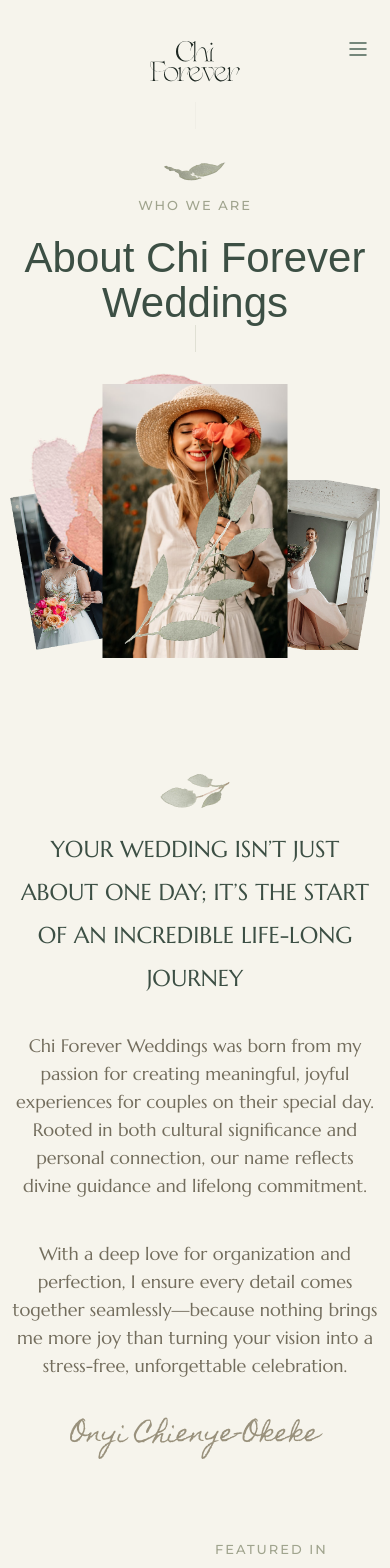
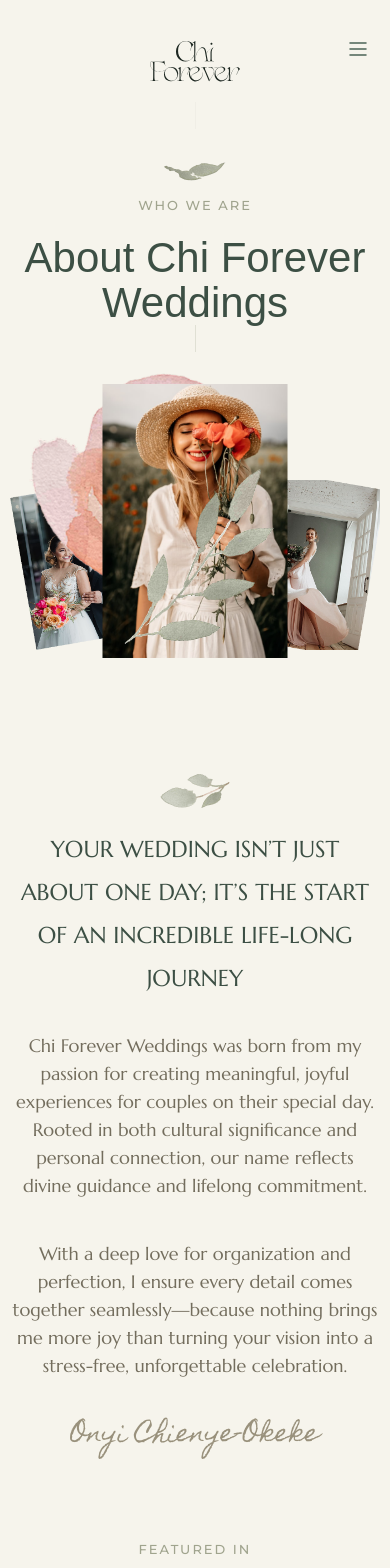
Before and after one commit to Nwife/chiforever, a Next.js app: page /about-us in a window 390 px wide. Shown: the top 1568 px of the page. Built offline with nearby package versions, Linux system fonts and the light colour scheme; a web font is replaced by a local one.

Commit message:
ft: about us fix

```diff
--- a/src/app/about-us/page.tsx
+++ b/src/app/about-us/page.tsx
@@ -10,7 +10,7 @@ const Divider = () => <div className="h-10 w-px bg-[#a0a48e80]" />;
 const About = () => {
   return (
     <main>
-      <section className="max-w-[1200px] mx-auto pt-16 pb-[140px] px-2.5 sm:px-5 2xl:px-0">
+      <section className="max-w-[1200px] mx-auto pt-16 pb-[140px] px-2.5 sm:px-5 2xl:px-0 overflow-hidden">
         <div>
           <motion.div
             initial={{ opacity: 0, y: -10 }}
@@ -19,7 +19,13 @@ const About = () => {
             viewport={{ once: true }}
             className="flex justify-center"
           >
-            <Image src="/svgs/leaflet.svg" width={62} height={19} loading="eager" alt="leaf" />
+            <Image
+              src="/svgs/leaflet.svg"
+              width={62}
+              height={19}
+              loading="eager"
+              alt="leaf"
+            />
           </motion.div>
           <Montserrat
             text="who we are"
@@ -214,29 +220,15 @@ const About = () => {
       <section className="max-w-[1200px] mx-auto pb-[95px] md:pb-[140px] px-2.5 sm:px-5 2xl:px-0">
         {/* Horizontal Divider + Featured In */}
         <div className="relative h-4">
-          <motion.div
-            initial={{ opacity: 0, scaleX: 0 }}
-            whileInView={{ opacity: 1, scaleX: 1 }}
-            transition={{ duration: 0.6, ease: "easeOut" }}
-            viewport={{ once: true }}
-          >
           <Image
             src="/svgs/horizontal-divider.svg"
             width={1296}
             height={1}
             alt="border"
           />
-          </motion.div>
-
-          <motion.p
-            initial={{ opacity: 0, scale: 0.8 }}
-            whileInView={{ opacity: 1, scale: 1 }}
-            transition={{ duration: 0.5, ease: "easeOut", delay: 0.2 }}
-            viewport={{ once: true }}
-            className="absolute left-1/2 -translate-x-1/2 -top-1/2 font-montserrat uppercase font-medium tracking-[2px] text-brown-100 px-5 text-xsm bg-primary"
-          >
+          <p className="absolute left-1/2 -translate-x-1/2 -top-1/2 font-montserrat uppercase font-medium tracking-[2px] text-brown-100 px-5 text-xsm bg-primary">
             Featured In
-          </motion.p>
+          </p>
         </div>
 
         {/* Logos + Dividers */}
```
Lines whose indentation alone changed are shown as unchanged.
